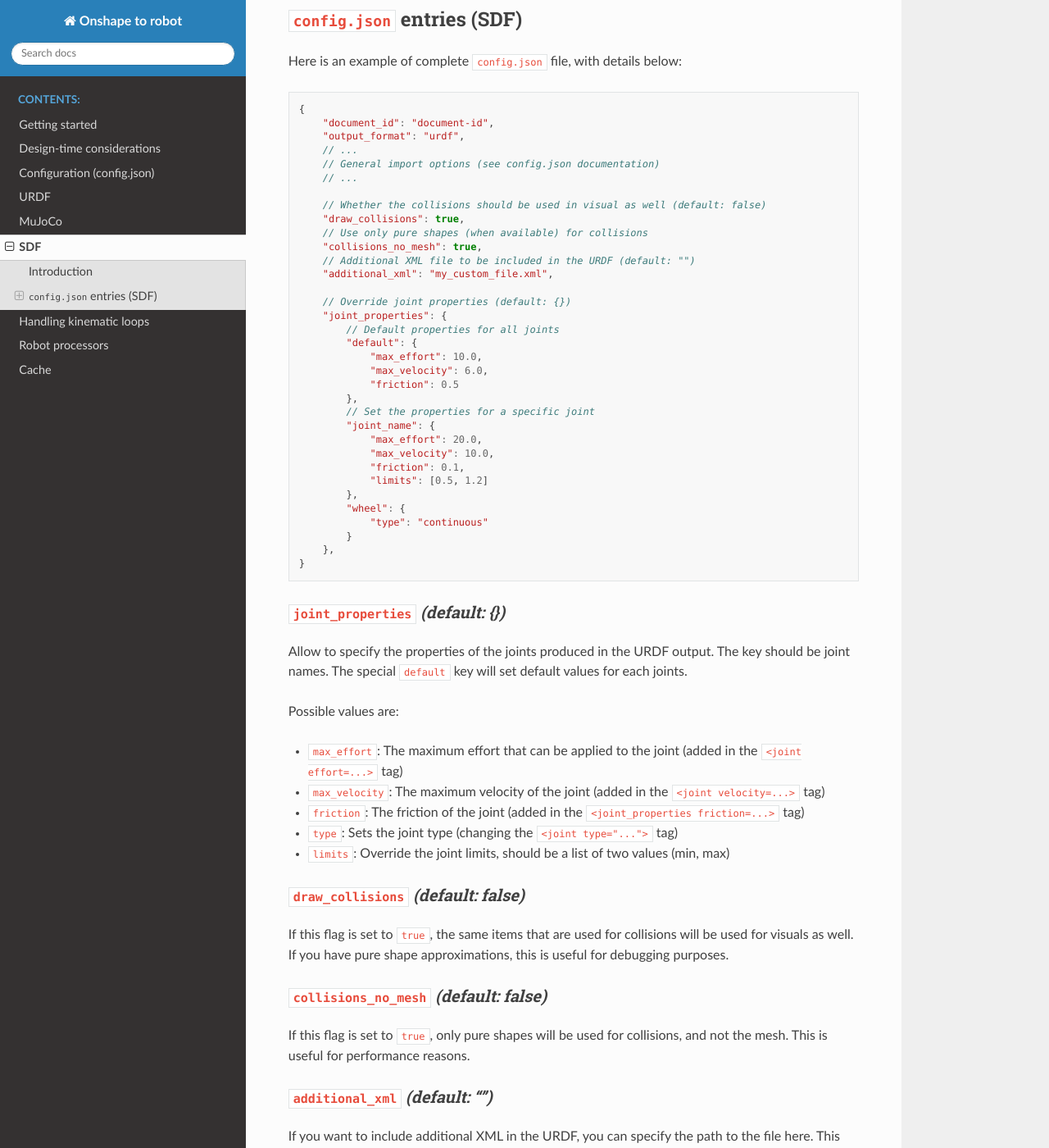
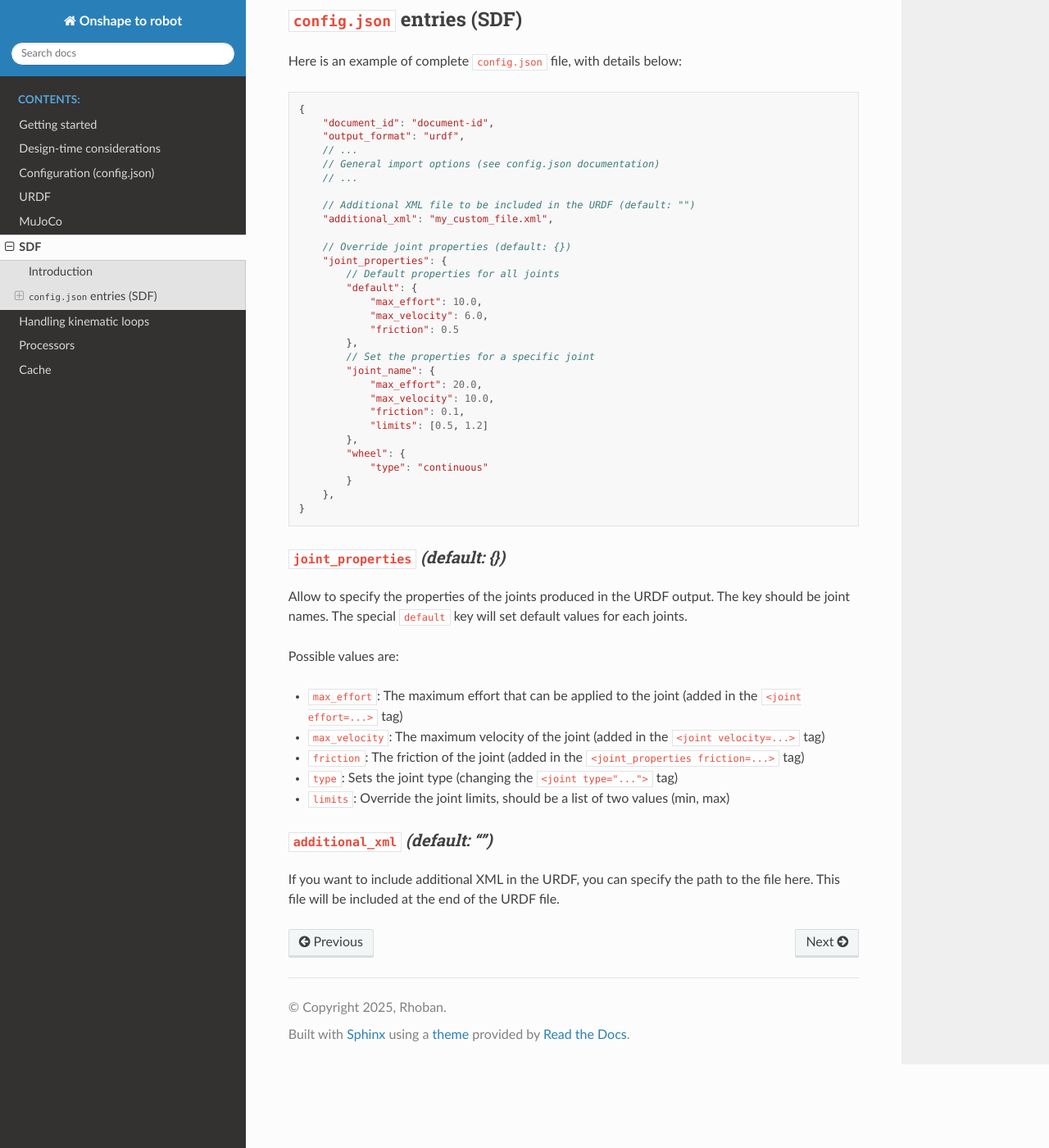
Before and after one commit to Rhoban/onshape-to-robot, a Sphinx documentation site: the page built from docs/source/exporter_sdf.rst, in a window 1280 px wide and 1400 px high, scrolled down 404 px. Shown: the whole window at 82% size. Built offline with Sphinx 7.4.7 and the Read the Docs theme 3.1.0, drawn with Linux system fonts in a browser that asks for light colours.

Commit message:
Documenting

```diff
--- a/docs/source/exporter_sdf.rst
+++ b/docs/source/exporter_sdf.rst
@@ -25,10 +25,6 @@
         // General import options (see config.json documentation)
         // ...
 
-        // Whether the collisions should be used in visual as well (default: false)
-        "draw_collisions": true,
-        // Use only pure shapes (when available) for collisions
-        "collisions_no_mesh": true,
         // Additional XML file to be included in the URDF (default: "")
         "additional_xml": "my_custom_file.xml",
 
@@ -66,16 +62,6 @@
 * ``type``: Sets the joint type (changing the ``<joint type="...">`` tag)
 * ``limits``: Override the joint limits, should be a list of two values (min, max)
 
-``draw_collisions`` *(default: false)*
-~~~~~~~~~~~~~~~~~~~~~~~~~~~~~~~~~~~~~~
-
-If this flag is set to ``true``, the same items that are used for collisions will be used for visuals as well. If you have pure shape approximations, this is useful for debugging purposes.
-
-``collisions_no_mesh`` *(default: false)*
-~~~~~~~~~~~~~~~~~~~~~~~~~~~~~~~~~~~~~~~~~
-
-If this flag is set to ``true``, only pure shapes will be used for collisions, and not the mesh. This is useful for performance reasons.
-
 ``additional_xml`` *(default: "")*
 ~~~~~~~~~~~~~~~~~~~~~~~~~~~~~~~~~~
 
```
Also changed, not shown: docs/source/exporter_mujoco.rst (+0 -15 lines), docs/source/exporter_urdf.rst (+0 -14 lines), docs/source/processor_collision_as_visual.rst (added, +32 -0 lines), docs/source/processor_convex_decomposition.rst (added, +34 -0 lines), docs/source/processor_no_collision_meshes.rst (added, +41 -0 lines), docs/source/processors.rst (+5 -2 lines), 1 other file.
